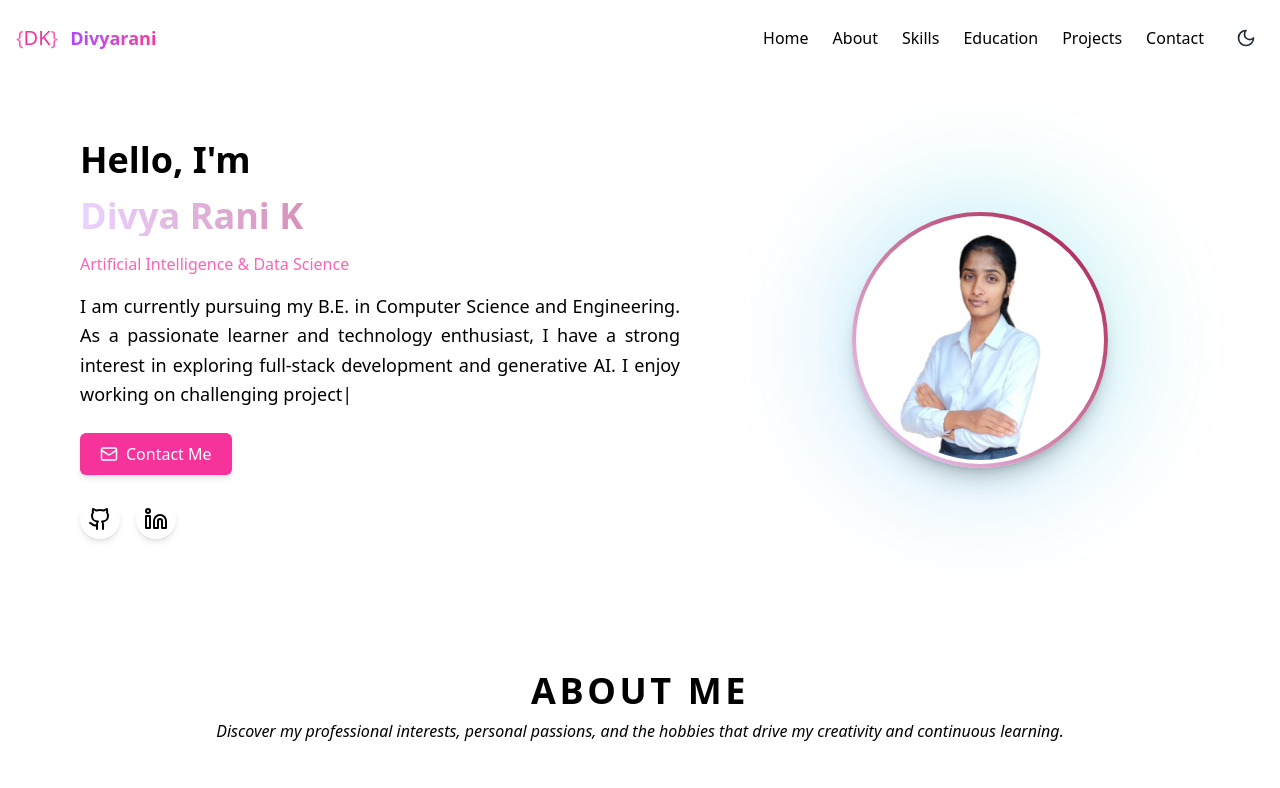
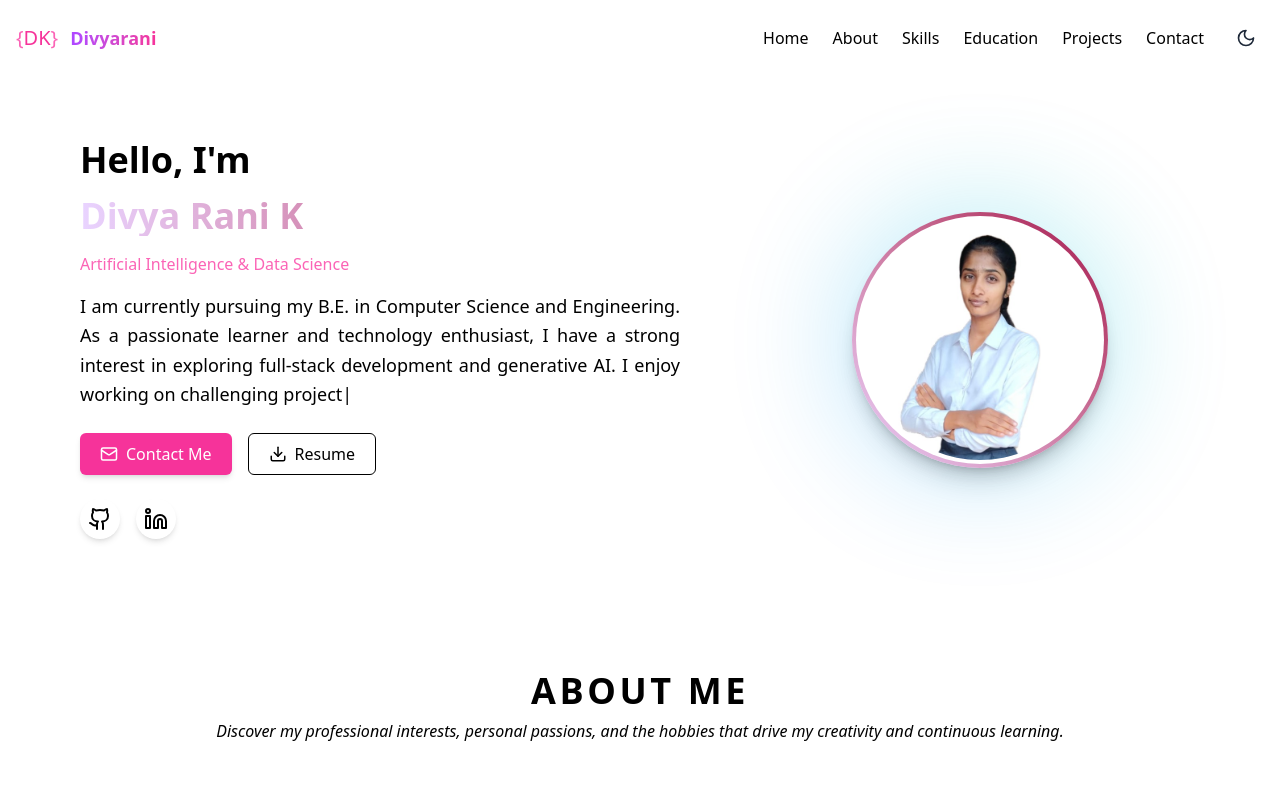
Before and after one commit to divyaranidhkls/profile, a Next.js app: page / in a window 1280 px wide. Shown: the top 788 px of the page. Built offline with nearby package versions, Linux system fonts and the light colour scheme.

Commit message:
Refactor HeroText component to improve code structure and enhance resume download link

```diff
--- a/app/Hero/HeroText.tsx
+++ b/app/Hero/HeroText.tsx
@@ -2,6 +2,11 @@
 import { Download, Mail } from 'lucide-react';
 import React, { useEffect, useState } from 'react';
 import { Github, Linkedin } from 'lucide-react';
+
+
+
+
+
 
 const HeroText = () => {
   const fullText = `I am currently pursuing my B.E. in Computer Science and Engineering. As a passionate learner and technology enthusiast, I have a strong interest in exploring full-stack development and generative AI. I enjoy working on challenging projects that push my boundaries and allow me to apply my skills in innovative ways. Beyond coding, I have a deep interest in self-improvement and regularly write blogs to share insights from the books I read and experiences I gain`;
@@ -41,14 +46,14 @@ const HeroText = () => {
         </a>
 
         <a
-          href="/resume.pdf"
-          target="_blank"
-          rel="noopener noreferrer"
-          className="flex items-center gap-2 border border-white/20 text-white px-5 py-2 rounded-md hover:bg-white/10 transition duration-300"
-        >
-          <Download size={18} />
-          Resume
-        </a>
+  href="/resume.pdf"
+  download="Divya_Rani_K_Resume.pdf"
+  className="flex items-center gap-2 border border-pink  px-5 py-2 rounded-md hover:bg-white/10 transition duration-300"
+>
+  <Download size={18} />
+  Resume
+</a>
+
       </div>
 
       <div className="flex gap-4 mt-6">
```
